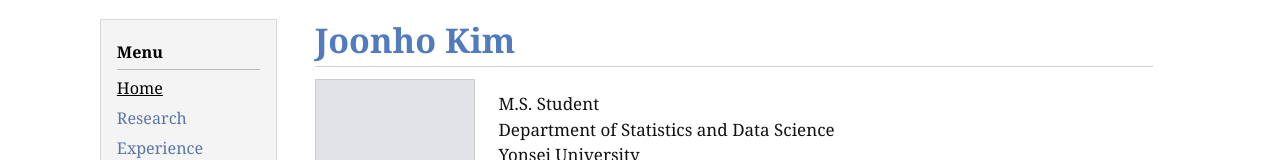
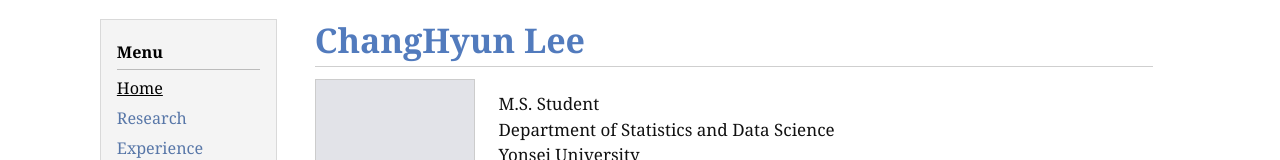
Before and after one commit to chstatlee/chstatlee.github.io, a plain HTML site: page index.html in a window 1280 px wide. Shown: the top 160 px of the page. Drawn offline with Linux system fonts and the light colour scheme.

Commit message:
Update index.html

```diff
--- a/index.html
+++ b/index.html
@@ -20,7 +20,7 @@
   </nav>
 
   <main id="content">
-    <h1>Joonho Kim</h1>
+    <h1>ChangHyun Lee</h1>
 
     <div class="profile">
       <img src="photo.jpg" alt="Joonho Kim">
```
